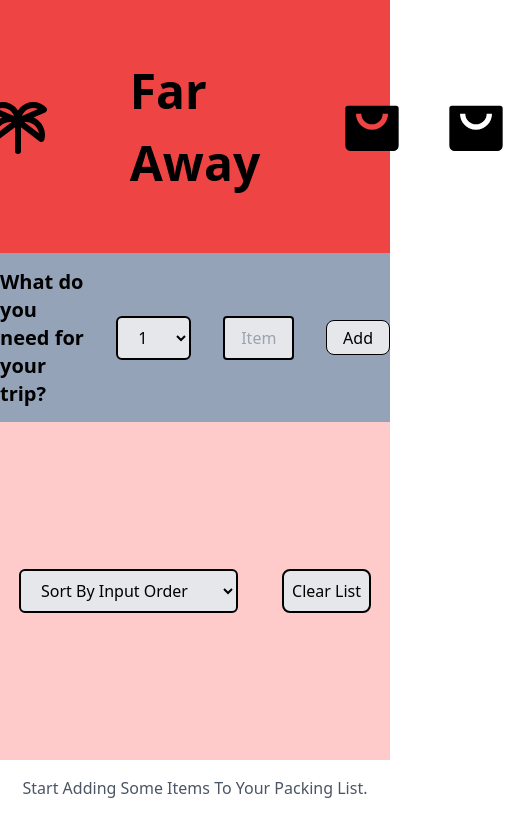
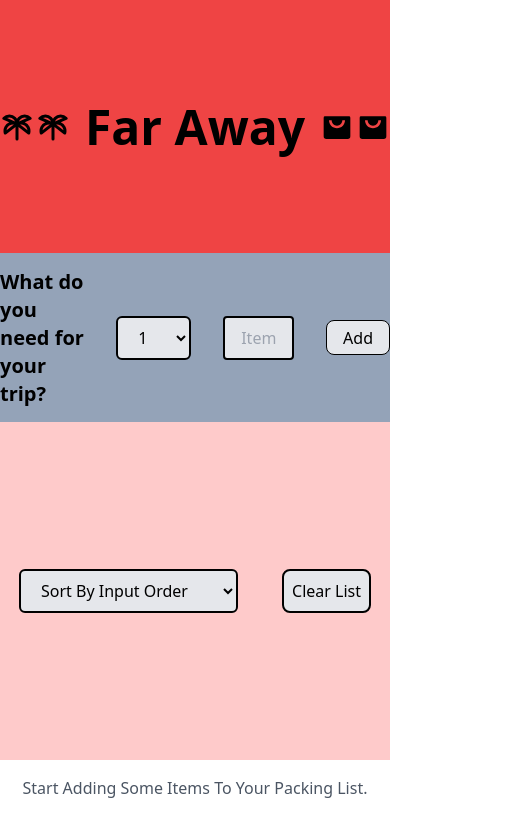
Before and after one commit to seemapoudel58/Trip, a React (Create React App) app: page / in a window 390 px wide. Shown: the top 836 px of the page, 508 px wide, since content can reach past the window. Built offline with nearby package versions, Linux system fonts and the light colour scheme.

Commit message:
responsive

```diff
--- a/src/Components/header.jsx
+++ b/src/Components/header.jsx
@@ -4,13 +4,13 @@ import { BiSolidShoppingBagAlt } from "react-icons/bi";
 
 function Header() {
   return (
-    <div className=" bg-red-500 h-[30vh]  flex flex-row items-center justify-center space-x-[5rem]">
-      <div className=" flex space-x-10 text-[4rem]">
+    <div className=" bg-red-500 h-[30vh]  flex flex-row items-center justify-center space-x-[1rem] md:space-x-[7rem]">
+      <div className=" flex space-x-1 text-[2rem] md:space-x-[2rem] md:text-[4rem]">
         <PiTreePalmBold  />
         <PiTreePalmBold />
       </div>
       <h3 className="text-[3rem] font-bold">Far Away</h3>
-      <div className=" flex space-x-10 text-[4rem]">
+      <div className=" flex space-x-1 text-[2rem] md:space-x-[2rem] md:text-[4rem]">
         <BiSolidShoppingBagAlt />
         <BiSolidShoppingBagAlt />
       </div>
```
